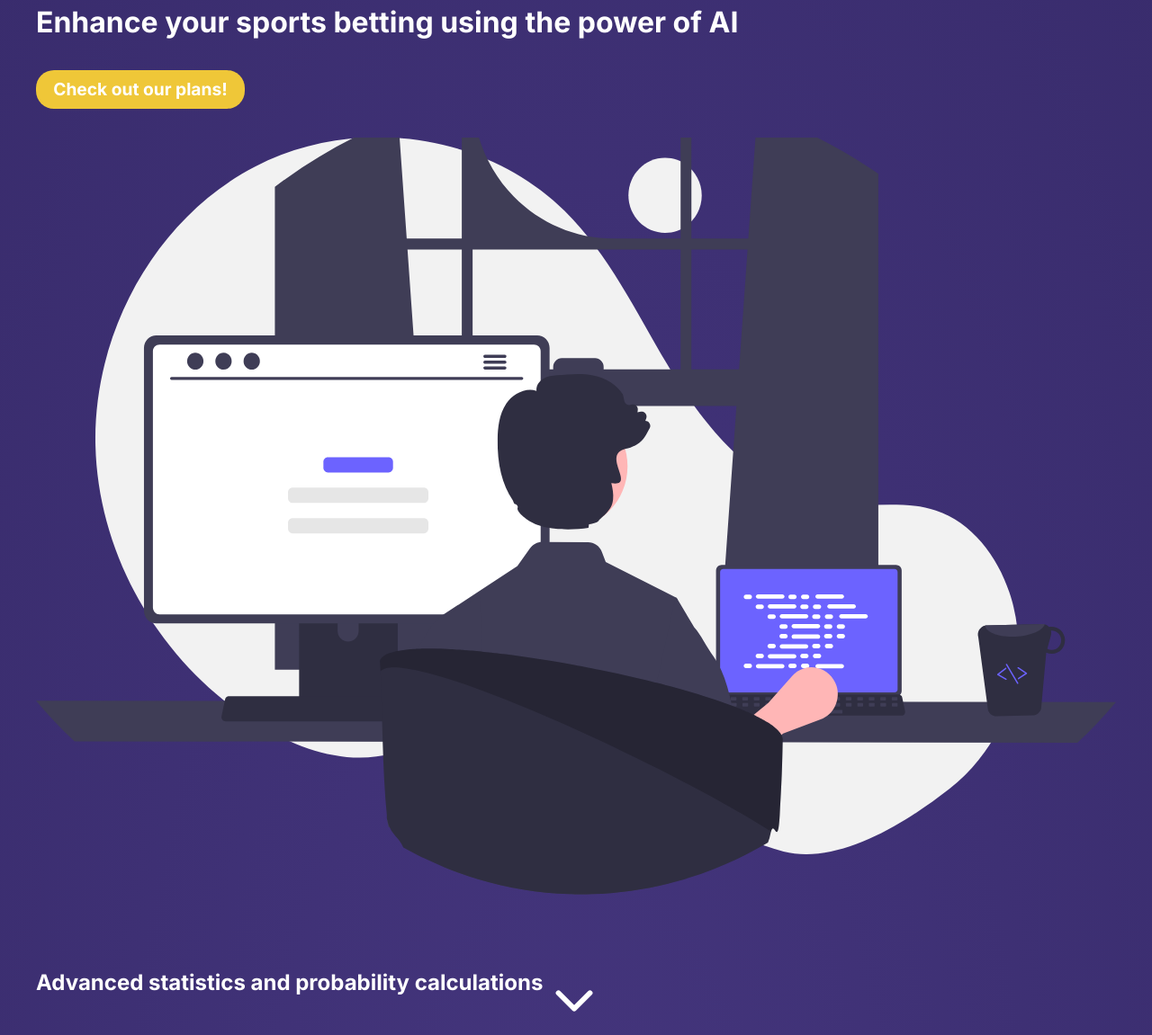
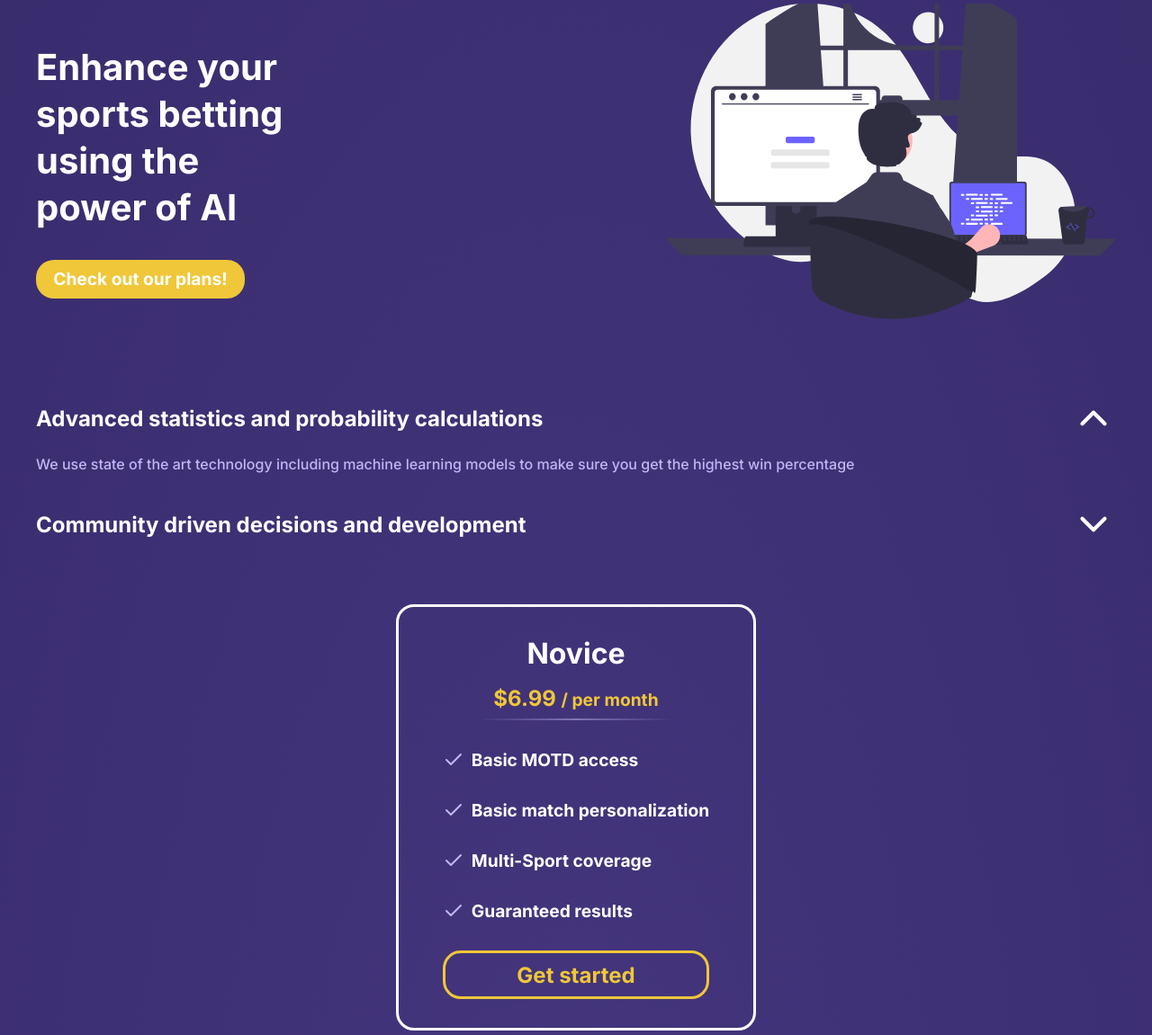
Before and after one commit to sourena-kazemi/SuperTips, a plain HTML site: page index.html in a window 1280 px wide. Shown: the part 105-1256 px from the top of the page at 90% size. Drawn offline with Linux system fonts and the light colour scheme.

Commit message:
working on making homepage responsive

```diff
--- a/index.html
+++ b/index.html
@@ -6,6 +6,7 @@
     <link rel="stylesheet" href="sharedStyle.css" />
     <link rel="stylesheet" href="sharedResponsiveStyle.css" />
     <link rel="stylesheet" href="style.css" />
+    <link rel="stylesheet" href="responsiveStyle.css" />
     <title>SuperTips - Enhance your sport betting using AI</title>
   </head>
   <body>
@@ -50,8 +51,11 @@
       </div>
     </nav>
     <header>
+      <div class="hero-section">
         <div class="title-section">
-        <h1 class="title">Enhance your sports betting using the power of AI</h1>
+          <h1 class="title">
+            Enhance your sports betting using the power of AI
+          </h1>
           <a href="#" class="title-button">Check out our plans!</a>
         </div>
         <img
@@ -59,9 +63,13 @@
           alt="illustration of man working with a computer"
           class="header-main-image"
         />
+      </div>
       <div class="header-dropdowns">
-        <div class="dropdown dropdown-first">
-          <div class="dropdown-header">
+        <div class="dropdown dropdown-first dropdown-open">
+          <div
+            class="dropdown-header"
+            onclick="handleDropdownClick('dropdown-first')"
+          >
             <h2 class="dropdown-title">
               Advanced statistics and probability calculations
             </h2>
@@ -69,7 +77,6 @@
               src="./Assets/chevron-down.svg"
               alt="dropdown arrow button"
               class="dropdown-button"
-              onclick="handleDropdownClick('dropdown-first')"
             />
           </div>
           <p class="dropdown-text">
@@ -78,7 +85,10 @@
           </p>
         </div>
         <div class="dropdown dropdown-second">
-          <div class="dropdown-header">
+          <div
+            class="dropdown-header"
+            onclick="handleDropdownClick('dropdown-second')"
+          >
             <h2 class="dropdown-title">
               Community driven decisions and development
             </h2>
@@ -86,7 +96,6 @@
               src="./Assets/chevron-down.svg"
               alt="dropdown arrow button"
               class="dropdown-button"
-              onclick="handleDropdownClick('dropdown-second')"
             />
           </div>
           <p class="dropdown-text">
--- a/responsiveStyle.css
+++ b/responsiveStyle.css
@@ -0,0 +1,59 @@
+@media screen and (min-width: 640px) {
+  .title {
+    font-size: 2.5rem;
+  }
+  .hero-section {
+    display: flex;
+    align-items: center;
+    justify-content: space-between;
+  }
+  .header-main-image {
+    width: 50%;
+    max-width: 500px;
+    margin: 0;
+  }
+  .header-dropdowns {
+    margin-top: 4rem;
+  }
+  .card-items {
+    margin-top: 0;
+  }
+  .card-title {
+    font-size: 2rem;
+  }
+  .card-price {
+    font-size: 1.5rem;
+  }
+  .card-price span {
+    font-size: 1.2rem;
+  }
+  .card-item {
+    font-size: 1.2rem;
+    margin-top: 2rem;
+  }
+  .card-button {
+    font-size: 1.5rem;
+  }
+  .reviews-section {
+    font-size: 1.2rem;
+  }
+  .review-name {
+    margin-top: 1rem;
+  }
+  .footer-container {
+    gap: 2rem;
+  }
+  .footer-links {
+    font-size: 1.2rem;
+  }
+  .footer-socials div {
+    width: 50px;
+    height: 50px;
+  }
+  .footer-social-logo {
+    width: 30px;
+    height: 30px;
+  }
+}
+@media screen and (min-width: 1024px) {
+}
--- a/style.css
+++ b/style.css
@@ -1,6 +1,9 @@
 header {
   margin-inline: var(--inlineMargin);
   margin-top: 4rem;
+}
+.title-section {
+  max-width: 300px;
 }
 .title {
   line-height: 1.3;
@@ -20,6 +23,9 @@ header {
   margin-top: 2rem;
   margin-inline: auto;
 }
+.header-dropdowns {
+  margin-top: 2rem;
+}
 .dropdown {
   display: flex;
   flex-direction: column;
@@ -27,15 +33,14 @@ header {
 }
 .dropdown-header {
   display: flex;
-}
-.header-dropdowns {
-  margin-top: 2rem;
+  align-items: center;
+  justify-content: space-between;
 }
 .dropdown-title {
   font-size: 1.5rem;
 }
 .dropdown-button {
-  width: 70px;
+  width: 50px;
 }
 .dropdown-open .dropdown-button {
   transform: rotate(180deg);
@@ -62,7 +67,7 @@ header {
   padding-block: 2rem;
   padding-inline: 1rem;
   margin-top: 2rem;
-  max-width: 450px;
+  max-width: 400px;
   margin-inline: auto;
 }
 .card-title {
@@ -168,8 +173,8 @@ footer {
 }
 .footer-links {
   display: flex;
-  flex-direction: column;
-  gap: 0.5rem;
+  margin-inline: auto;
+  gap: 2rem;
 }
 .footer-links a {
   font-weight: 500;
```
Lines whose indentation alone changed are shown as unchanged.
